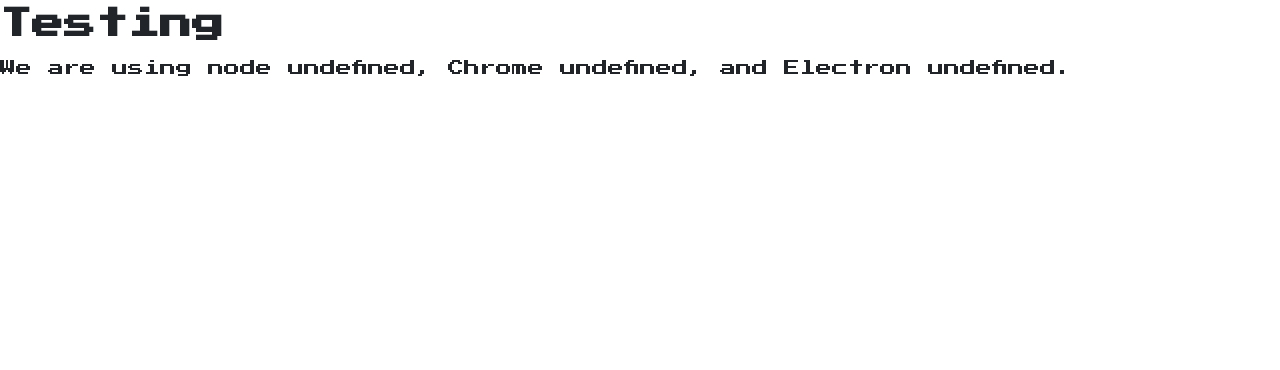
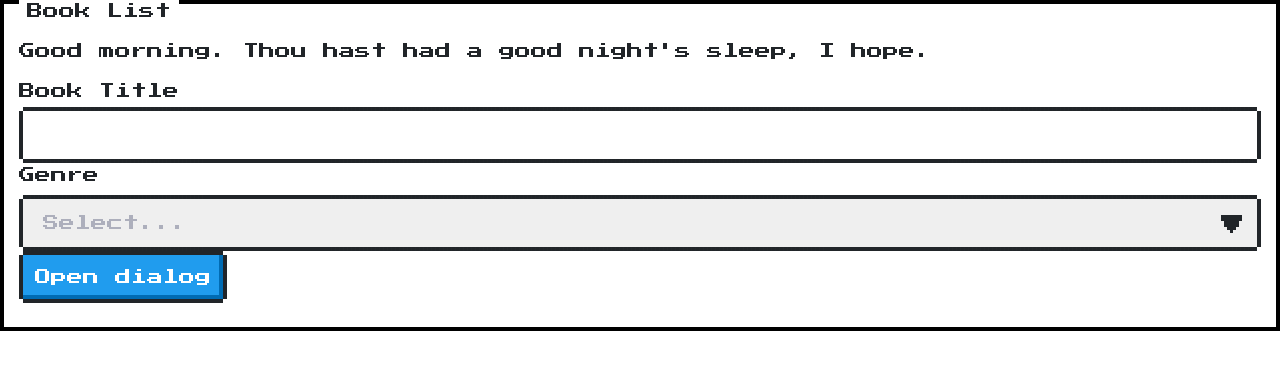
Before and after one commit to Coswold/electron_app, an Electron app: page index.html in a window 1280 px wide. Drawn offline with nearby package versions, Linux system fonts and the light colour scheme.

Commit message:
changed idea to a book list

```diff
--- a/index.html
+++ b/index.html
@@ -2,15 +2,48 @@
 <html>
   <head>
     <meta charset="UTF-8">
-    <title>Electron!</title>
+    <title>Books!</title>
     <link href="https://fonts.googleapis.com/css?family=Press+Start+2P" rel="stylesheet">
     <link href="https://unpkg.com/nes.css/css/nes.css" rel="stylesheet" />
     <link rel="stylesheet" type="text/css" href="main.css">
   </head>
   <body>
-    <h1>Testing</h1>
-    We are using node <script>document.write(process.versions.node)</script>,
-    Chrome <script>document.write(process.versions.chrome)</script>,
-    and Electron <script>document.write(process.versions.electron)</script>.
+      <div class="nes-container with-title outline">
+         <p class="title">Book List</p>
 
+         <p>Good morning. Thou hast had a good night's sleep, I hope.</p>
+
+         <div class="nes-field">
+           <label for="name_field">Book Title</label>
+           <input type="text" id="title" class="nes-input">
+         </div>
+
+         <label for="genre">Genre</label>
+        <div class="nes-select">
+          <select required id="genre">
+            <option value="" disabled selected hidden>Select...</option>
+            <option value="sci-fi">Science Fiction</option>
+            <option value="fantasy">Fantasy</option>
+          </select>
+        </div>
+
+        <!-- Dialog -->
+        <section>
+          <button type="button" class="nes-btn is-primary" onclick="document.getElementById('dialog-default').showModal();">
+            Open dialog
+          </button>
+          <dialog class="nes-dialog" id="dialog-default">
+            <form method="dialog">
+              <p class="title">Dialog</p>
+              <p>Alert: this is a dialog.</p>
+              <menu class="dialog-menu">
+                <button class="nes-btn">Cancel</button>
+                <button class="nes-btn is-primary">Confirm</button>
+              </menu>
+            </form>
+          </dialog>
+        </section>
+
+      </div>
+  </body>
 </html>
--- a/main.css
+++ b/main.css
@@ -1,3 +1,8 @@
 html, body, pre, code, kbd, samp {
     font-family: "Press Start 2P";
 }
+
+.outline {
+  padding-right: 15px;
+  padding-left: 15px;
+}
```
